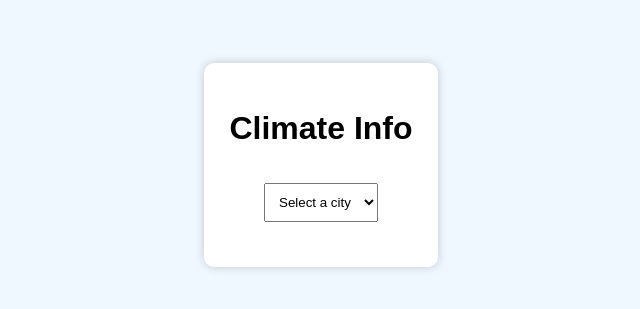
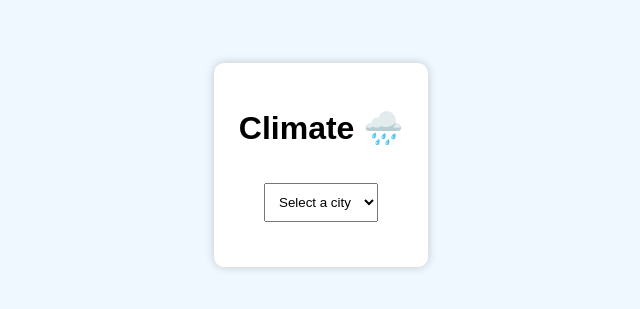
Before and after one commit to Anu-2004/climate, a plain HTML site: page index.html in a window 1280 px wide. Shown: the part 243-552 px from the top of the page, without its empty margins (319-959 px from the left). Drawn offline with Linux system fonts and the light colour scheme.

Commit message:
Update index.html

```diff
--- a/index.html
+++ b/index.html
@@ -3,12 +3,12 @@
 <head>
   <meta charset="UTF-8" />
   <meta name="viewport" content="width=device-width, initial-scale=1.0"/>
-  <title>Climate🌧️</title>
+  <title>Climate Info</title>
   <link rel="stylesheet" href="style.css"/>
 </head>
 <body>
   <div class="climate-container">
-    <h1>Climate Info</h1>
+    <h1>Climate 🌧️</h1>
     <select id="city" onchange="showClimate()">
       <option value="">Select a city</option>
       <option value="london">London</option>
```
